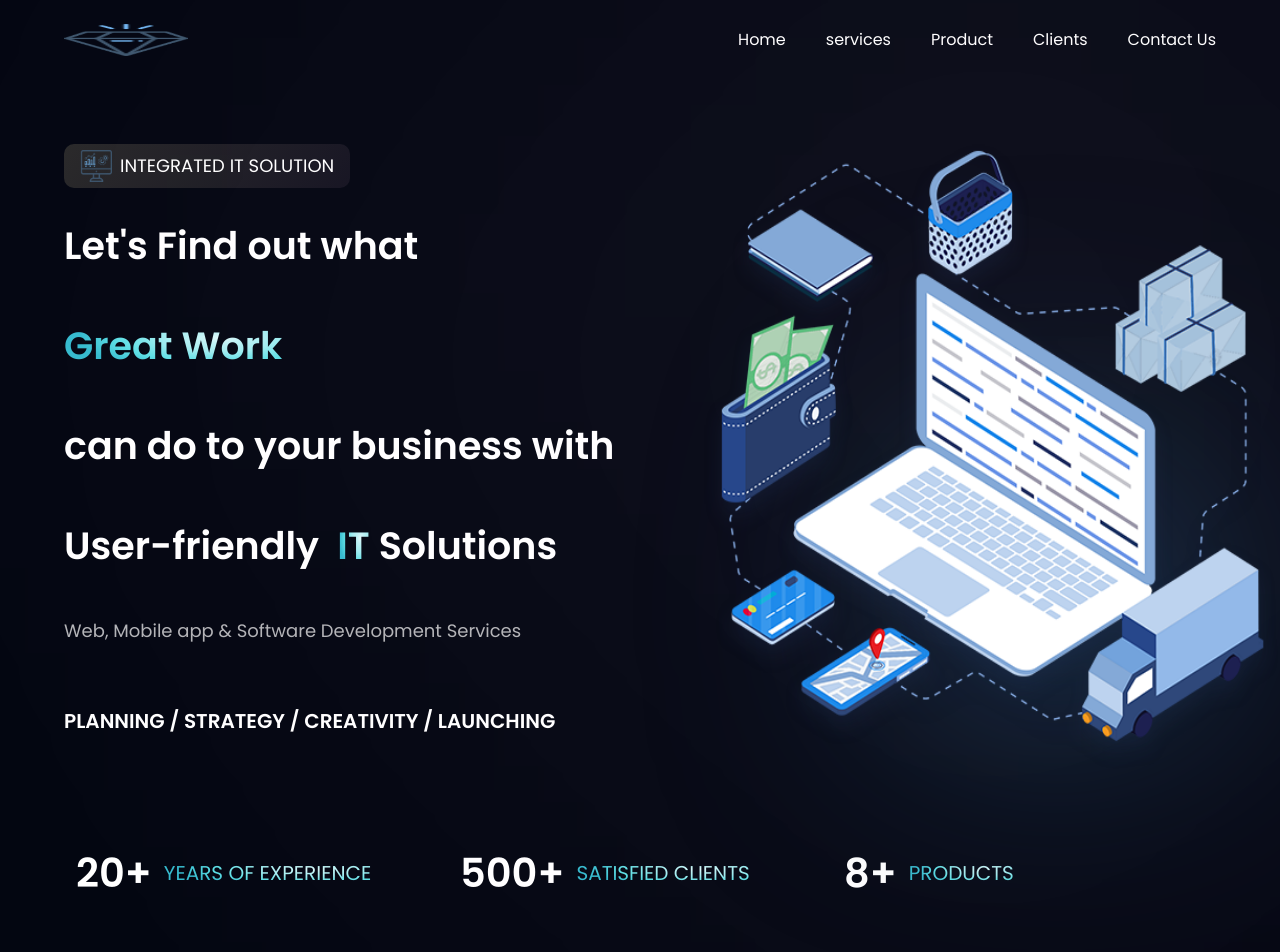
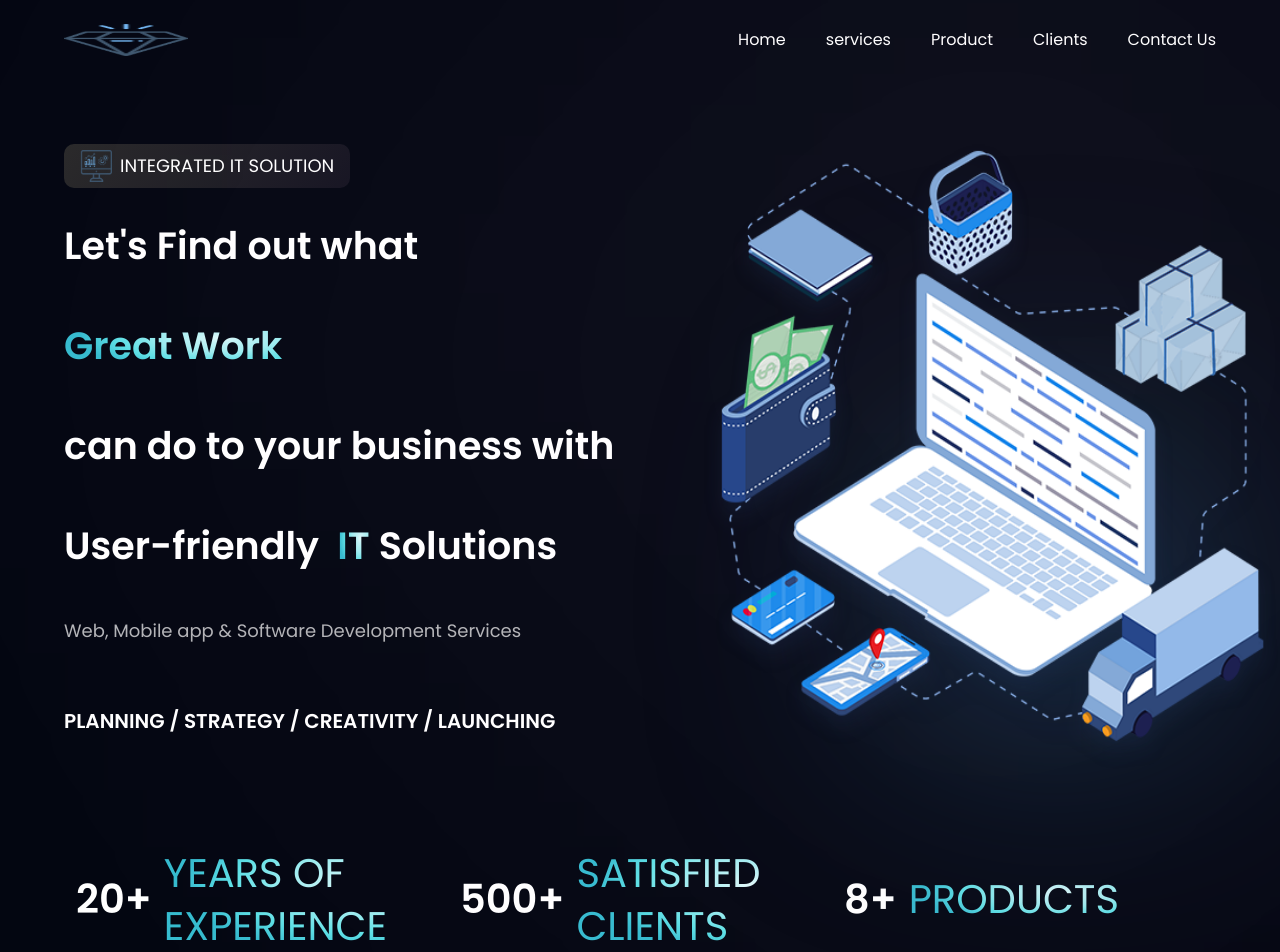
Before and after one commit to bhagyesh16/WebSite, a React (Create React App) app: page / in a window 1280 px wide. Shown: the top 952 px of the page. Built offline with nearby package versions, Linux system fonts and the light colour scheme.

Commit message:
updated commit

```diff
--- a/src/components/Stats.jsx
+++ b/src/components/Stats.jsx
@@ -13,8 +13,8 @@ const Stats = () =>  (
                 font-semibold xs:text-[40px] text-[30px]
                 xs:leading-[53px] leading-[43px] text-white">{stat.value}</h3>
                 <p className="font-poppins
-                font-normal xs:text-[20px] text-[15px] text-xl
-                xs:leading-[26px] leading-[21px] text-gradient uppercase ml-3">{stat.title}</p>
+                font-normal xs:text-[40px] text-[30px]
+                xs:leading-[53px] leading-[43px] text-gradient uppercase ml-3">{stat.title}</p>
             </div>
         ))}
     </section>
```
